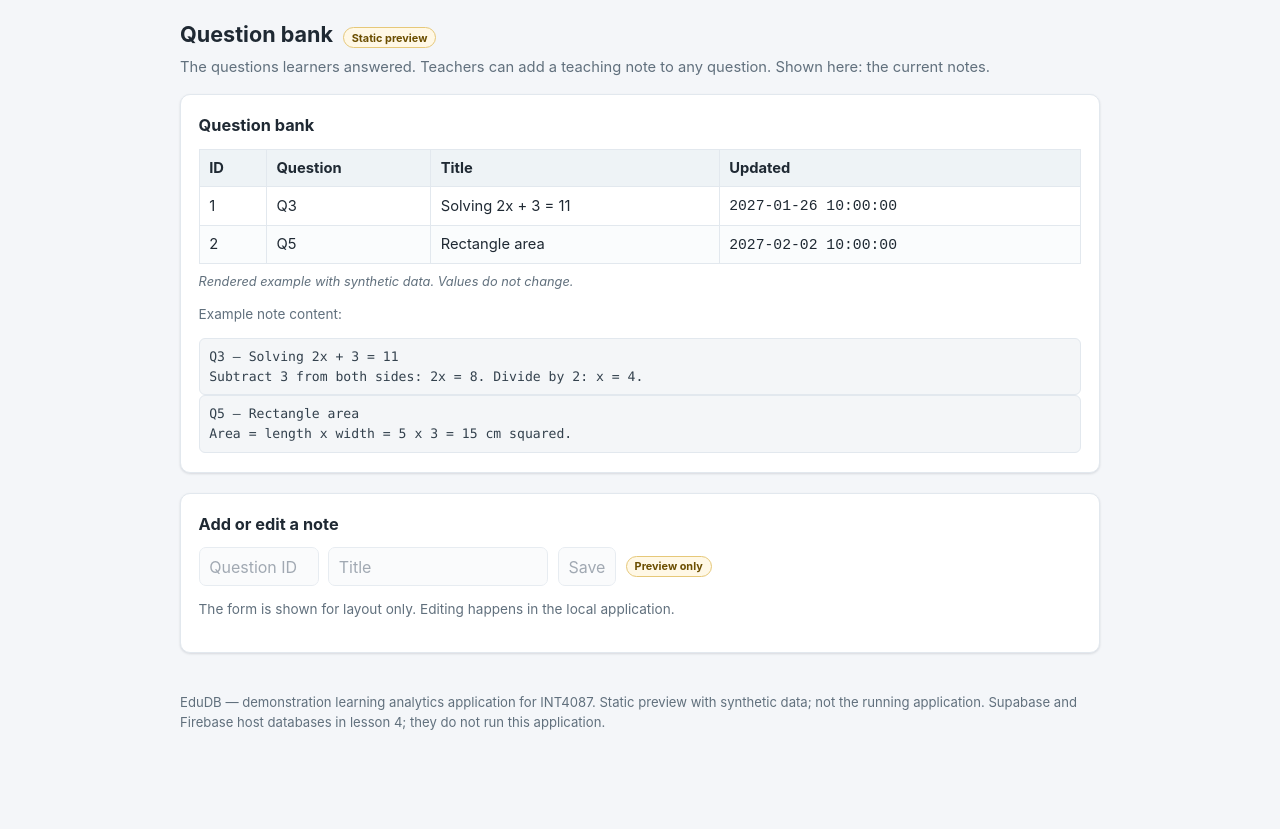
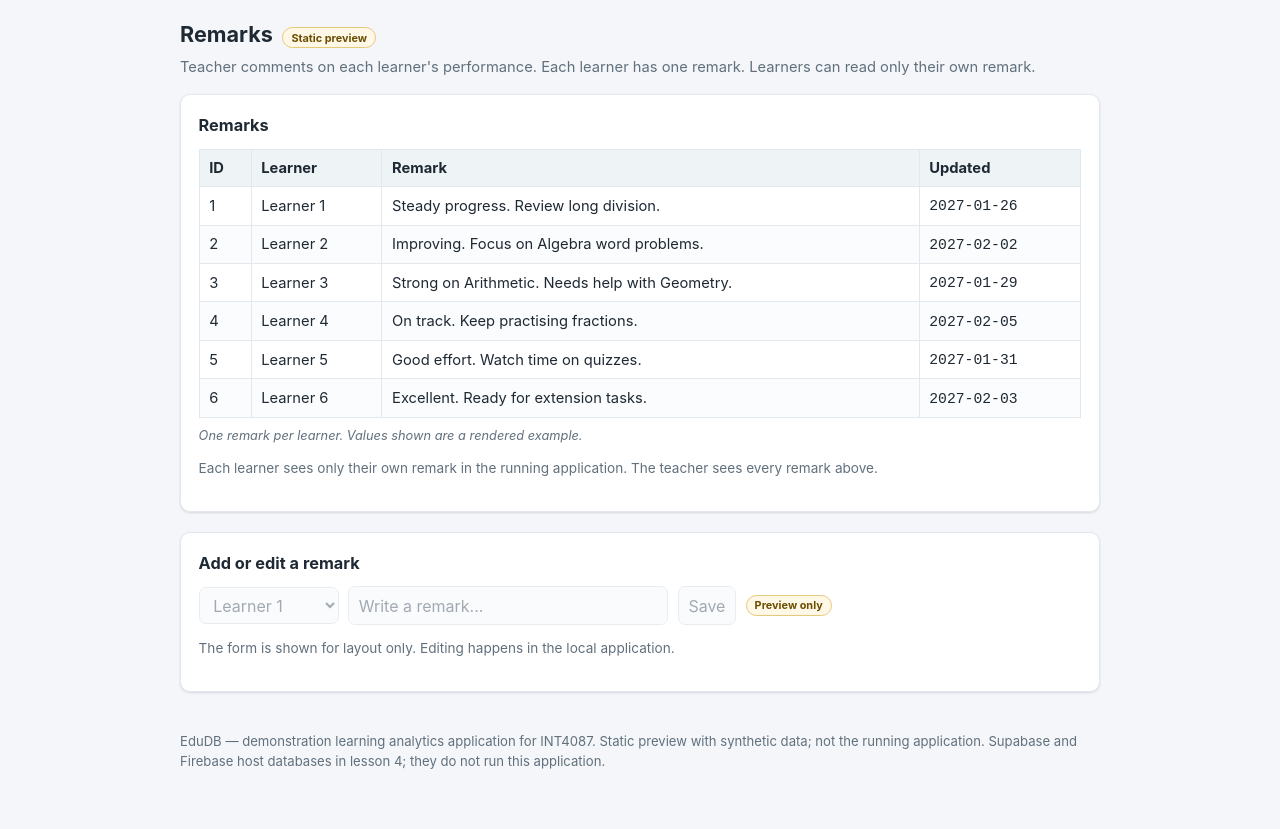
Before and after one commit to drhycheung/EduDB, a plain HTML site: page docs/documents.html in a window 1280 px wide. Shown: the part 147-976 px from the top of the page. Before the commit the page ends 943 px from the top, so only its background shows below. Drawn offline with Linux system fonts and the light colour scheme.

Commit message:
Roll back PR #5 README; re-do setup (prereqs, Windows block, docker stop, port 5055); show Remarks in static demo
- Revert the merged README change from PR #5 (rolled back via ours-merge, README kept at pre-PR5 base then rewritten).
- README: add 'Before you start' prerequisites (Python 3.11+, Docker Desktop, Git, version checks); separate single-block commands for macOS/Linux and Windows (correct cmd syntax); Docker stop (docker compose down, with -v note); flask bound to port 5055 on every platform with a note on the macOS AirPlay / port 5000 reason.
- Static GitHub Pages preview (docs/): rename the nav label to 'Remarks' on every page and rewrite the documents page as a Remarks screen (one teacher remark per learner; learner reads only their own). Resolves #4 and #6.

Note: the running app still shows Question bank; the Remarks code change (Issue #3) remains deferred.

```diff
--- a/docs/documents.html
+++ b/docs/documents.html
@@ -81,28 +81,25 @@
   <div class="banner"><b>Static preview. This is not the running application.</b>This page shows fixed copies of the EduDB screens. No database is connected. The sign-in form, the topic selector and the search box do not work here. The working application runs on your own computer with Docker. Read the README for the setup steps.</div>
   <header class="appbar">
     <div class="brand"><span class="glyph">E</span> EduDB <span class="pill">Preview</span></div>
-    <nav class="main"><a href="index.html">Dashboard</a><a href="progress.html">Progress</a><a href="myattempts.html">My attempts</a><a href="search.html">Search</a><a href="documents.html" class="active">Documents</a><a href="chart.html">Chart</a><a href="parquet.html">Parquet</a><a href="login.html">Sign in</a><span class="userchip">Teacher</span></nav>
+    <nav class="main"><a href="index.html">Dashboard</a><a href="progress.html">Progress</a><a href="myattempts.html">My attempts</a><a href="search.html">Search</a><a href="documents.html" class="active">Remarks</a><a href="chart.html">Chart</a><a href="parquet.html">Parquet</a><a href="login.html">Sign in</a><span class="userchip">Teacher</span></nav>
   </header>
     <main>
-    <div class="screen-head"><h1>Question bank</h1><span class="tag-preview">Static preview</span></div>
+    <div class="screen-head"><h1>Remarks</h1><span class="tag-preview">Static preview</span></div>
 
-  <p class="sub">The questions learners answered. Teachers can add a teaching note to any question. Shown here: the current notes.</p>
+  <p class="sub">Teacher comments on each learner's performance. Each learner has one remark. Learners can read only their own remark.</p>
   <div class="panel">
-    <h2>Question bank</h2>
-    <table><caption>Rendered example with synthetic data. Values do not change.</caption>
-      <thead><tr><th>ID</th><th>Question</th><th>Title</th><th>Updated</th></tr></thead>
-      <tbody><tr><td>1</td><td>Q3</td><td>Solving 2x + 3 = 11</td><td><code>2027-01-26 10:00:00</code></td></tr><tr><td>2</td><td>Q5</td><td>Rectangle area</td><td><code>2027-02-02 10:00:00</code></td></tr></tbody>
+    <h2>Remarks</h2>
+    <table><caption>One remark per learner. Values shown are a rendered example.</caption>
+      <thead><tr><th>ID</th><th>Learner</th><th>Remark</th><th>Updated</th></tr></thead>
+      <tbody><tr><td>1</td><td>Learner 1</td><td>Steady progress. Review long division.</td><td><code>2027-01-26</code></td></tr><tr><td>2</td><td>Learner 2</td><td>Improving. Focus on Algebra word problems.</td><td><code>2027-02-02</code></td></tr><tr><td>3</td><td>Learner 3</td><td>Strong on Arithmetic. Needs help with Geometry.</td><td><code>2027-01-29</code></td></tr><tr><td>4</td><td>Learner 4</td><td>On track. Keep practising fractions.</td><td><code>2027-02-05</code></td></tr><tr><td>5</td><td>Learner 5</td><td>Good effort. Watch time on quizzes.</td><td><code>2027-01-31</code></td></tr><tr><td>6</td><td>Learner 6</td><td>Excellent. Ready for extension tasks.</td><td><code>2027-02-03</code></td></tr></tbody>
     </table>
-    <p class="note">Example note content:</p>
-    <div class="mono">Q3 — Solving 2x + 3 = 11
-Subtract 3 from both sides: 2x = 8. Divide by 2: x = 4.</div><div class="mono">Q5 — Rectangle area
-Area = length x width = 5 x 3 = 15 cm squared.</div>
+    <p class="note">Each learner sees only their own remark in the running application. The teacher sees every remark above.</p>
   </div>
   <div class="panel">
-    <h2>Add or edit a note</h2>
+    <h2>Add or edit a remark</h2>
     <div class="controls">
-      <input type="text" value="Question ID" disabled style="width:120px">
-      <input type="text" value="Title" disabled style="width:220px">
+      <select disabled style="width:140px"><option>Learner 1</option><option>Learner 2</option></select>
+      <input type="text" value="Write a remark..." disabled style="width:320px">
       <button disabled>Save</button>
       <span class="badge-only">Preview only</span>
     </div>
```
Also changed, not shown: docs/chart.html (+1 -1 lines), docs/index.html (+1 -1 lines), docs/login.html (+1 -1 lines), docs/myattempts.html (+1 -1 lines), docs/parquet.html (+1 -1 lines), docs/progress.html (+1 -1 lines), docs/search.html (+1 -1 lines), 1 other file.
